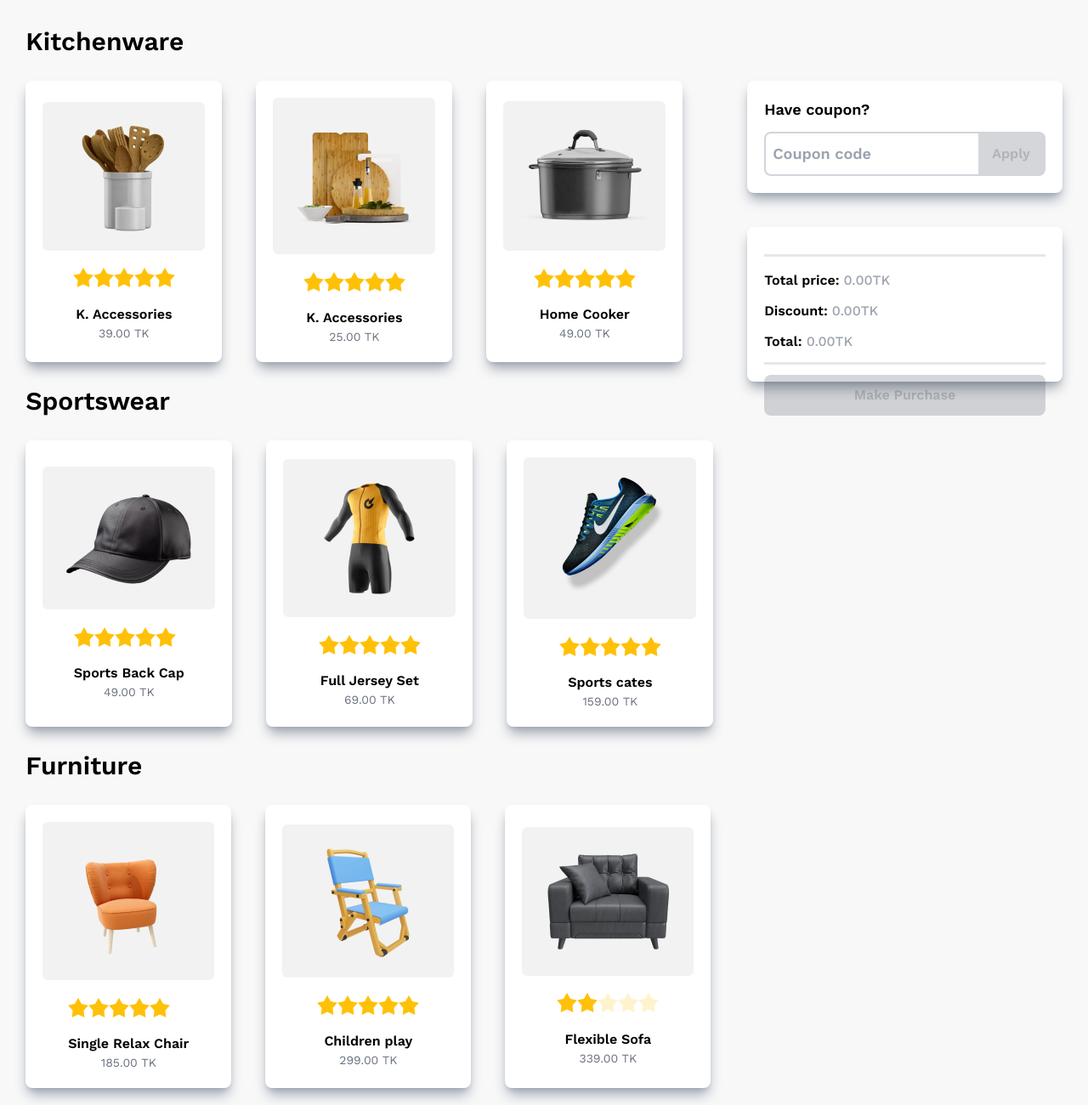
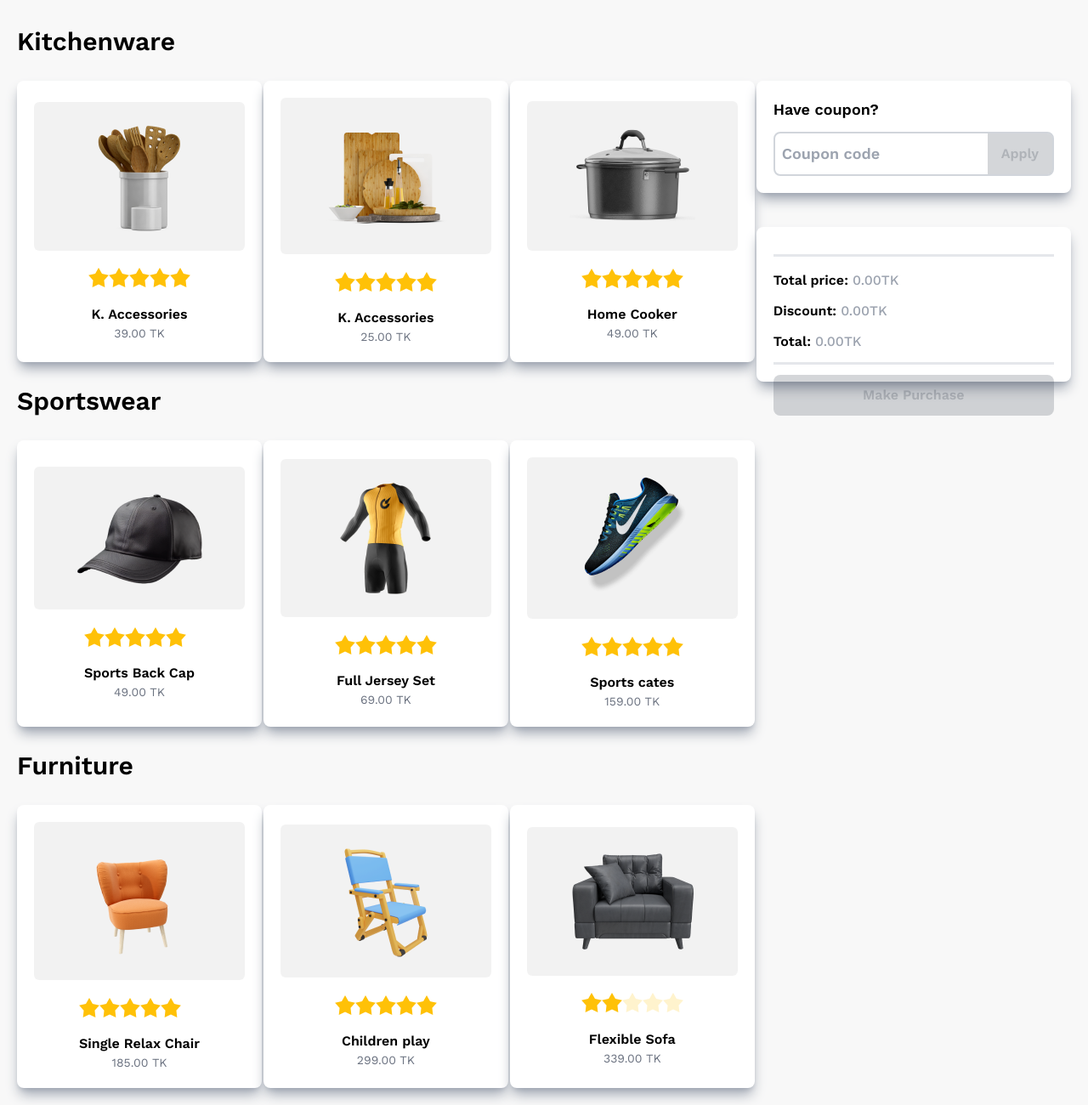
Before and after one commit to Shuvro0421/assignment-5, a plain HTML site: page index.html in a window 1280 px wide. Shown: the part 717-2017 px from the top of the page at 85% size. Drawn offline with nearby package versions, Linux system fonts and the light colour scheme.

Commit message:
13th commit

```diff
--- a/index.html
+++ b/index.html
@@ -6,6 +6,7 @@
     <meta http-equiv="X-UA-Compatible" content="IE=edge">
     <meta name="viewport" content="width=device-width, initial-scale=1.0">
     <link href="https://cdn.jsdelivr.net/npm/daisyui@3.5.1/dist/full.css" rel="stylesheet" type="text/css" />
+    <link rel="shortcut icon" href="./images/summer.png" type="image/x-icon">
     <script src="https://cdn.tailwindcss.com"></script>
     <!-- work sans font -->
     <link rel="preconnect" href="https://fonts.googleapis.com">
@@ -49,10 +50,10 @@
                 <div class="">
                     <h2 class="text-3xl font-semibold">Kitchenware</h2>
                 </div>
-                <div class="grid  md:grid-cols-3 grid-cols-1 gap-10">
+                <div class="grid lg:grid-cols-3 md:grid-cols-2 grid-cols-1 gap-10">
                     <!-- card -->
                     <div id="card-1"
-                        class=" p-5 shadow-lg shadow-gray-400 bg-[#FFF] flex flex-col items-center justify-center rounded-lg cursor-pointer">
+                        class=" p-5 w-72 shadow-lg shadow-gray-400 bg-[#FFF] flex flex-col items-center justify-center rounded-lg cursor-pointer">
                         <!-- img -->
                         <div class="bg-[#1111110D] w-full p-5 flex flex-col items-center justify-center rounded-md">
                             <img src="./images/prod1.png" alt="">
@@ -76,7 +77,7 @@
                     </div>
                     <!-- card -->
                     <div id="card-2"
-                        class=" p-5 shadow-lg shadow-gray-400 bg-[#FFF] flex flex-col items-center justify-center rounded-lg cursor-pointer">
+                        class=" p-5 w-72 shadow-lg shadow-gray-400 bg-[#FFF] flex flex-col items-center justify-center rounded-lg cursor-pointer">
                         <!-- img -->
                         <div class="bg-[#1111110D] w-full p-5 flex flex-col items-center justify-center rounded-md">
                             <img src="./images/prod2.png" alt="">
@@ -100,7 +101,7 @@
                     </div>
                     <!-- card -->
                     <div id="card-3"
-                        class="p-5 shadow-lg shadow-gray-400 bg-[#FFF] flex flex-col items-center justify-center rounded-lg cursor-pointer">
+                        class=" p-5 w-72 shadow-lg shadow-gray-400 bg-[#FFF] flex flex-col items-center justify-center rounded-lg cursor-pointer">
                         <!-- img -->
                         <div class="bg-[#1111110D] w-full p-5 flex flex-col items-center justify-center rounded-md">
                             <img src="./images/prod3.png" alt="">
@@ -122,15 +123,16 @@
                             </div>
                         </div>
                     </div>
+
                 </div>
 
                 <div class="">
                     <h2 class="text-3xl font-semibold">Sportswear</h2>
                 </div>
-                <div class="grid md:grid-cols-3 grid-cols-1 gap-10">
+                <div class="grid lg:grid-cols-3 md:grid-cols-2 grid-cols-1 gap-10">
                     <!-- card -->
                     <div id="card-4"
-                        class=" p-5 shadow-lg shadow-gray-400 bg-[#FFF] flex flex-col items-center justify-center rounded-lg cursor-pointer">
+                        class=" p-5 w-72 shadow-lg shadow-gray-400 bg-[#FFF] flex flex-col items-center justify-center rounded-lg cursor-pointer">
                         <!-- img -->
                         <div class="bg-[#1111110D] w-full p-5 flex flex-col items-center justify-center rounded-md">
                             <img src="./images/prod4.png" alt="">
@@ -154,7 +156,7 @@
                     </div>
                     <!-- card -->
                     <div id="card-5"
-                        class=" p-5 shadow-lg shadow-gray-400 bg-[#FFF] flex flex-col items-center justify-center rounded-lg cursor-pointer">
+                        class=" p-5 w-72 shadow-lg shadow-gray-400 bg-[#FFF] flex flex-col items-center justify-center rounded-lg cursor-pointer">
                         <!-- img -->
                         <div class="bg-[#1111110D] w-full p-5 flex flex-col items-center justify-center rounded-md">
                             <img src="./images/prod5.png" alt="">
@@ -178,7 +180,7 @@
                     </div>
                     <!-- card -->
                     <div id="card-6"
-                        class="p-5 shadow-lg shadow-gray-400 bg-[#FFF] flex flex-col items-center justify-center rounded-lg cursor-pointer">
+                        class="p-5 w-72 shadow-lg shadow-gray-400 bg-[#FFF] flex flex-col items-center justify-center rounded-lg cursor-pointer">
                         <!-- img -->
                         <div class="bg-[#1111110D] w-full p-5 flex flex-col items-center justify-center rounded-md">
                             <img src="./images/prod6.png" alt="">
@@ -204,10 +206,10 @@
                 <div class="">
                     <h2 class="text-3xl font-semibold">Furniture</h2>
                 </div>
-                <div class="grid  md:grid-cols-3 grid-cols-1 gap-10">
+                <div class="grid lg:grid-cols-3 md:grid-cols-2 grid-cols-1 gap-10">
                     <!-- card -->
                     <div id="card-7"
-                        class=" p-5 shadow-lg shadow-gray-400 bg-[#FFF] flex flex-col items-center justify-center rounded-lg cursor-pointer">
+                        class=" p-5 w-72 shadow-lg shadow-gray-400 bg-[#FFF] flex flex-col items-center justify-center rounded-lg cursor-pointer">
                         <!-- img -->
                         <div class="bg-[#1111110D] w-full p-5 flex flex-col items-center justify-center rounded-md">
                             <img src="./images/prod7.png" alt="">
@@ -231,7 +233,7 @@
                     </div>
                     <!-- card -->
                     <div id="card-8"
-                        class=" p-5 shadow-lg shadow-gray-400 bg-[#FFF] flex flex-col items-center justify-center rounded-lg cursor-pointer">
+                        class=" p-5 w-72 shadow-lg shadow-gray-400 bg-[#FFF] flex flex-col items-center justify-center rounded-lg cursor-pointer">
                         <!-- img -->
                         <div class="bg-[#1111110D] w-full p-5 flex flex-col items-center justify-center rounded-md">
                             <img src="./images/prod8.png" alt="">
@@ -255,7 +257,7 @@
                     </div>
                     <!-- card -->
                     <div id="card-9"
-                        class="p-5 shadow-lg shadow-gray-400 bg-[#FFF] flex flex-col items-center justify-center rounded-lg cursor-pointer">
+                        class="p-5 w-72 shadow-lg shadow-gray-400 bg-[#FFF] flex flex-col items-center justify-center rounded-lg cursor-pointer">
                         <!-- img -->
                         <div class="bg-[#1111110D] w-full p-5 flex flex-col items-center justify-center rounded-md">
                             <img src="./images/prod9.png" alt="">
@@ -308,7 +310,7 @@
                         <p class="font-semibold">Total: <span id="final-total-price"
                                 class="text-gray-400 font-medium">0.00</span><span><span
                                     class="text-gray-400 font-medium">TK</span></span></p>
-                        <p class="border-b border-2"></p>
+                        <p class="border-b border-2 "></p>
                         <!-- modal -->
                         <button id="make-purchase"
                             class="btn absolute border-none bg-[#E527B2] text-white text-base font-semibold px-7 hover:bg-[#ff66d6] w-full   normal-case"
```
Also changed, not shown: images/summer.png (added).
